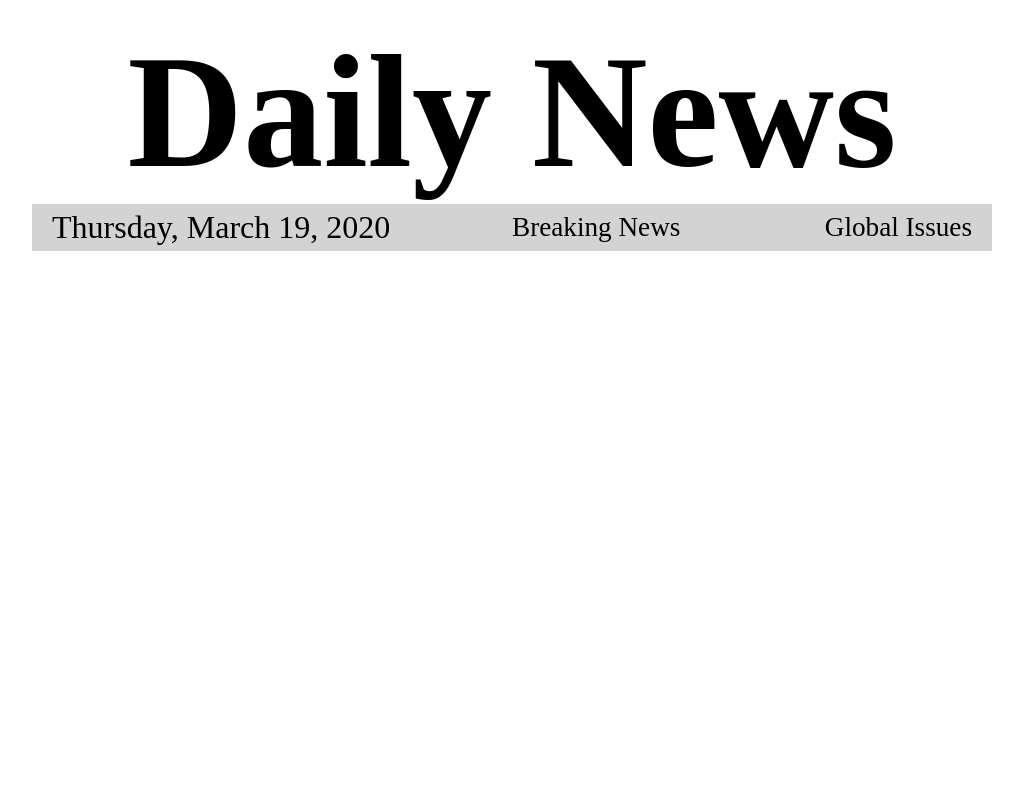
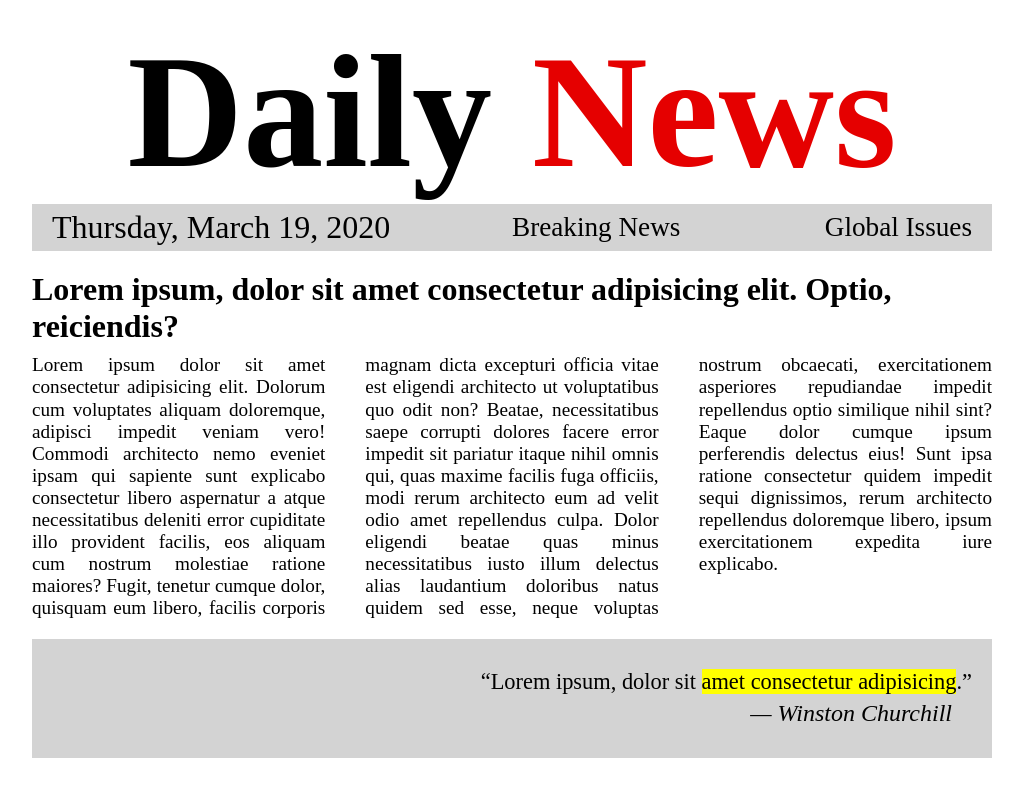
Before and after one commit to wlukla/newspaper, a website: page index.html in a window 1280 px wide. Shown: the whole page, without its empty margins (128-1151 px from the left). Drawn offline with nearby package versions, Linux system fonts and the light colour scheme.

Commit message:
feat: add main article

```diff
--- a/index.html
+++ b/index.html
@@ -13,7 +13,7 @@
 <body>
   <div class="wrapper">
     <header class="header">
-      <h1 class="header__main-heading">Daily News</h1>
+      <h1 class="header__title">Daily <span class="header__title-red">News</span></h1>
       <div class="nav-container">
         <time datetime="2020-03-19">Thursday, March 19, 2020</time>
         <nav class="nav">
@@ -24,6 +24,16 @@
         </nav>
       </div>
     </header>
+    <main class="main">
+      <article class="top-article">
+        <h2 class="top-article__title">Lorem ipsum, dolor sit amet consectetur adipisicing elit. Optio, reiciendis?</h2>
+        <p class="top-article__paragraph">Lorem ipsum dolor sit amet consectetur adipisicing elit. Dolorum cum voluptates aliquam doloremque, adipisci impedit veniam vero! Commodi architecto nemo eveniet ipsam qui sapiente sunt explicabo consectetur libero aspernatur a atque necessitatibus deleniti error cupiditate illo provident facilis, eos aliquam cum nostrum molestiae ratione maiores? Fugit, tenetur cumque dolor, quisquam eum libero, facilis corporis magnam dicta excepturi officia vitae est eligendi architecto ut voluptatibus quo odit non? Beatae, necessitatibus saepe corrupti dolores facere error impedit sit pariatur itaque nihil omnis qui, quas maxime facilis fuga officiis, modi rerum architecto eum ad velit odio amet repellendus culpa. Dolor eligendi beatae quas minus necessitatibus iusto illum delectus alias laudantium doloribus natus quidem sed esse, neque voluptas nostrum obcaecati, exercitationem asperiores repudiandae impedit repellendus optio similique nihil sint? Eaque dolor cumque ipsum perferendis delectus eius! Sunt ipsa ratione consectetur quidem impedit sequi dignissimos, rerum architecto repellendus doloremque libero, ipsum exercitationem expedita iure explicabo.</p>
+        <blockquote class="blockquote">
+          <q class="blockquote__quote">Lorem ipsum, dolor sit <mark>amet consectetur adipisicing</mark>.</q>
+          <cite class="blockquote__cite"> &mdash; Winston Churchill</cite>
+        </blockquote>
+      </article>
+    </main>
   </div>
 
 </body>
--- a/style.scss
+++ b/style.scss
@@ -11,10 +11,14 @@
 }
 
 .header {
-  &__main-heading {
+  &__title {
     margin: 0;
     font-size: 10rem;
     text-align: center;
+  }
+
+  &__title-red {
+    color: #e50000;
   }
 }
 
@@ -40,3 +44,40 @@
     list-style: none;
   }
 }
+
+.main {
+  padding-top: 20px;
+}
+
+.top-article {
+  &__title {
+    font-size: 2rem;
+    margin-bottom: 10px;
+  }
+
+  &__paragraph {
+    column-count: 3;
+    column-gap: 40px;
+    text-align: justify;
+    font-size: 1.2rem;
+  }
+}
+
+.blockquote {
+  padding: 30px 20px;
+  margin-top: 20px;
+  display: flex;
+  flex-direction: column;
+  align-items: flex-end;
+  background-color: lightgrey;
+
+  &__quote {
+    font-size: 1.4rem;
+  }
+
+  &__cite {
+    margin-top: 5px;
+    margin-right: 20px;
+    font-size: 1.5rem;
+  }
+}
```
Also changed, not shown: style.css, 1 other file.
